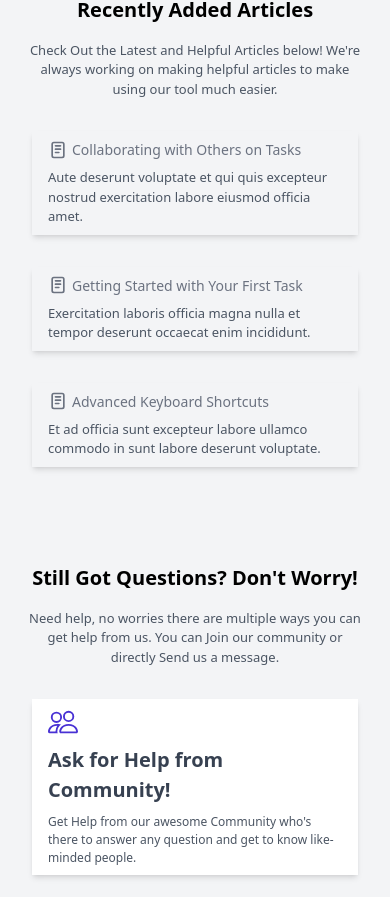
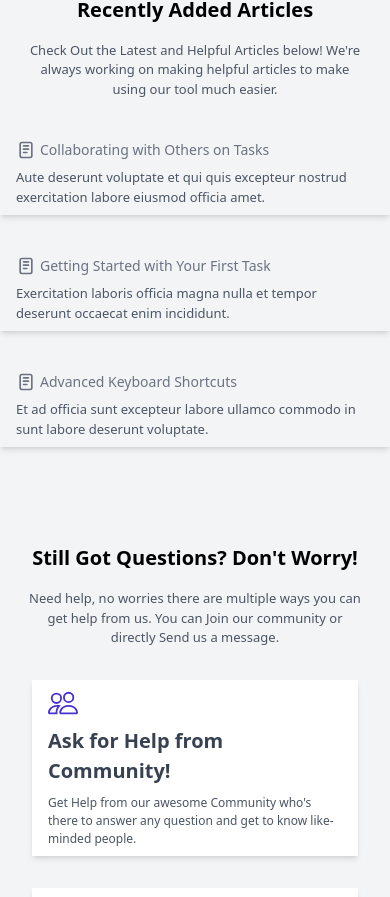
Before and after one commit to Arinze-Obieze/docify, a Next.js app: page / in a window 390 px wide. Shown: the part 1459-2356 px from the top of the page. Built offline with nearby package versions, Linux system fonts and the light colour scheme.

Commit message:
did dark varient and toggle

```diff
--- a/components/Cards/ArticleCard.jsx
+++ b/components/Cards/ArticleCard.jsx
@@ -2,7 +2,7 @@ import React from 'react';
 import { TbNotes } from 'react-icons/tb';
 
 const ArticleCard = ({ title, description }) => (
-  <div className="mt-8 group hover:bg-icon transition duration-300 ease-in-out shadow-md px-4 py-2 mx-8 space-y-2 bg-primarBg">
+  <div className="mt-8 group hover:bg-icon transition duration-300 ease-in-out shadow-md px-4 py-2 md:mx-8 space-y-2 bg-primarBg">
     <div className="flex place-items-center space-x-1">
       <TbNotes className="text-xl text-gray-500 group-hover:text-white" />
       <h2 className="md:text-[18px] text-secondaryText text-[14px] font-[500] transition duration-300 group-hover:text-white">
--- a/pages/collaborating.js
+++ b/pages/collaborating.js
@@ -40,7 +40,7 @@ function Collaboration() {
               Collaborate effortlessly with our team app for seamless teamwork.
             </p>
           </div>
-          <div className="grid md:grid-cols-1 ">
+          <div className="grid grid-cols-1 ">
             {articles.map((article, index) => (
               <ArticleCard key={article.title} title={article.title} description={article.description} />
             ))}
```
